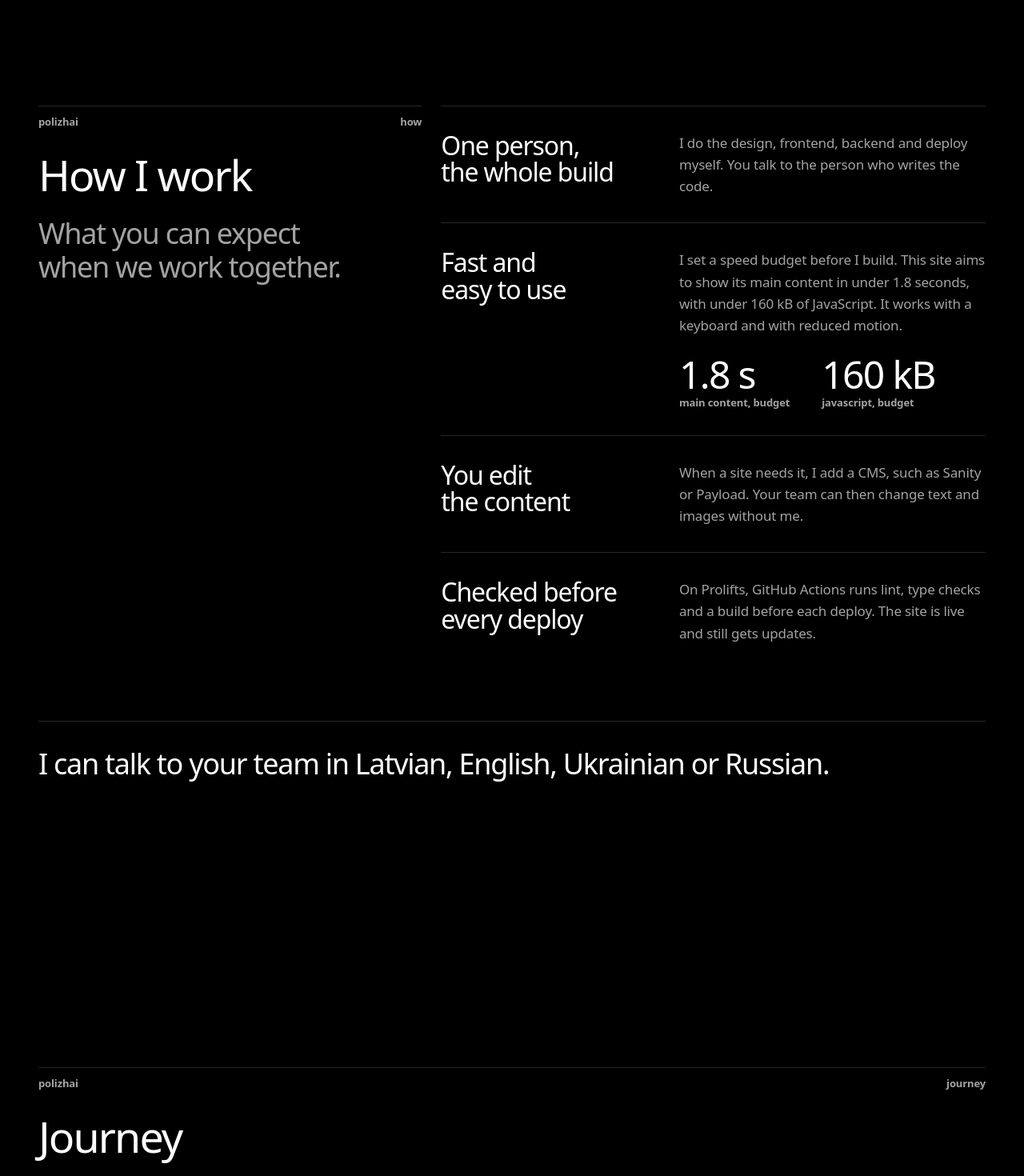
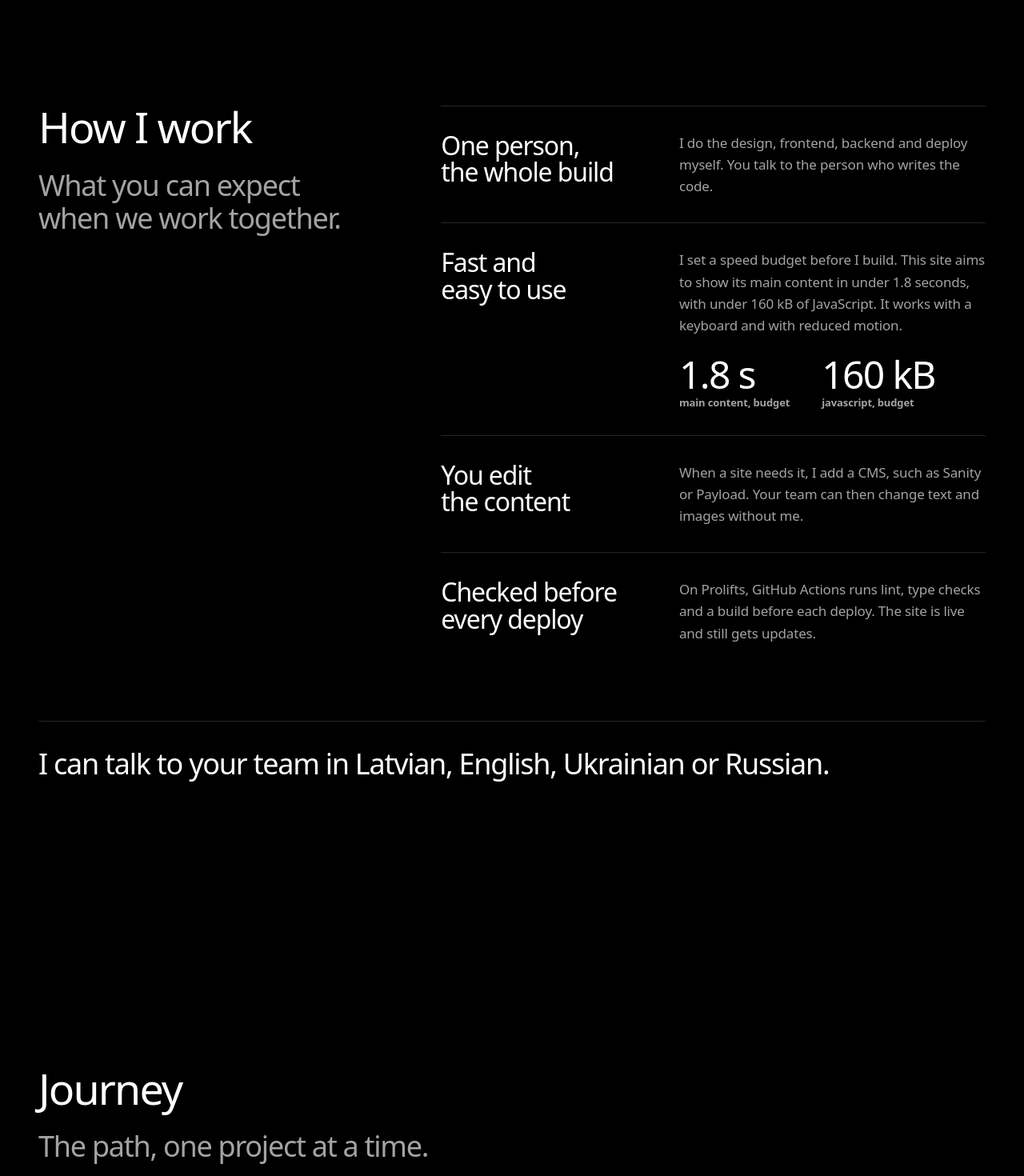
Before and after one commit to dmytropolizhai/polizhai.dev, a React (Vite) app: page / in a window 1280 px wide. Shown: the part 1160-2630 px from the top of the page at 80% size. Built offline with nearby package versions, Linux system fonts and the light colour scheme.

Commit message:
refactor: remove section corner labels

```diff
--- a/src/components/sections/client-quote.tsx
+++ b/src/components/sections/client-quote.tsx
@@ -1,4 +1,3 @@
-import { CornerLabels } from "@/components/ui/corner-labels";
 import { Reveal } from "@/components/ui/reveal";
 import { SectionTitle } from "@/components/ui/section";
 import { facts, isTbd, showClientQuote, t } from "@/lib/content";
@@ -11,10 +10,7 @@ export function ClientQuote() {
 
   return (
     <section id="client" aria-labelledby="client-title" className="container-site py-(--section-y)">
-      <CornerLabels topic={t.nav.sections.client.short.toLowerCase()} />
-      <SectionTitle id="client-title" className="mt-(--space-8)">
-        {t.client.heading}
-      </SectionTitle>
+      <SectionTitle id="client-title">{t.client.heading}</SectionTitle>
       <Reveal>
         <figure className="mt-(--space-8) border-l-2 border-fg pl-(--space-8)">
           <blockquote className="type-h2">
--- a/src/components/sections/contact.tsx
+++ b/src/components/sections/contact.tsx
@@ -2,7 +2,6 @@ import { useEffect, useState } from "react";
 import { Send } from "@/components/animate-ui/icons/send";
 import { buttonVariants } from "@/components/ui/button";
 import { CopyEmailButton } from "@/components/ui/copy-email-button";
-import { CornerLabels } from "@/components/ui/corner-labels";
 import { Reveal } from "@/components/ui/reveal";
 import { SectionTitle } from "@/components/ui/section";
 import { ExternalNote, externalProps } from "@/components/ui/text-link";
@@ -29,7 +28,7 @@ function RigaClock() {
     };
   }, []);
   return (
-    <p className="type-label mt-2 text-right text-fg-muted">
+    <p className="type-label text-right text-fg-muted">
       {t.contact.localTimeLabel} · <time className="type-num">{now ?? "--:--"}</time>
     </p>
   );
@@ -50,7 +49,7 @@ export function Contact() {
       className="texture-grain relative flex min-h-svh flex-col"
     >
       <div className="container-site relative z-(--z-content) flex flex-1 flex-col pt-(--section-y)">
-        <CornerLabels topic={t.nav.sections.contact.short.toLowerCase()} aside={<RigaClock />} />
+        <RigaClock />
 
         <div className="mt-auto pt-(--space-24)">
           {poster.show && (
--- a/src/components/sections/how.tsx
+++ b/src/components/sections/how.tsx
@@ -1,4 +1,3 @@
-import { CornerLabels } from "@/components/ui/corner-labels";
 import { Reveal } from "@/components/ui/reveal";
 import { SectionTitle } from "@/components/ui/section";
 import { t } from "@/lib/content";
@@ -12,10 +11,7 @@ export function How() {
       <div className="grid gap-x-6 gap-y-12 lg:grid-cols-12">
         <header className="lg:col-span-5">
           <div className="lg:sticky lg:top-12">
-            <CornerLabels topic={t.nav.sections.how.short.toLowerCase()} />
-            <SectionTitle id="how-title" className="mt-(--space-8)">
-              {t.how.heading}
-            </SectionTitle>
+            <SectionTitle id="how-title">{t.how.heading}</SectionTitle>
             <p className="type-lede mt-(--space-6) max-w-[24ch] text-fg-muted">{t.how.intro}</p>
           </div>
         </header>
--- a/src/components/ui/corner-labels.tsx
+++ /dev/null
@@ -1,15 +0,0 @@
-import { facts } from "@/lib/content";
-import { cn } from "@/lib/utils";
-
-/** The poster corner labels: hairline, `polizhai` left, the topic right. */
-export function CornerLabels({ topic, aside, className }: { topic: string; aside?: React.ReactNode; className?: string }) {
-  return (
-    <div className={cn("border-t border-line pt-3", className)}>
-      <div className="type-label flex items-baseline justify-between gap-4 text-fg-muted">
-        <span>{facts.person.familyName.toLowerCase()}</span>
-        <span>{topic}</span>
-      </div>
-      {aside}
-    </div>
-  );
-}
--- a/src/components/ui/section.tsx
+++ b/src/components/ui/section.tsx
@@ -1,7 +1,5 @@
 import type { SectionId } from "@content/site";
-import { t } from "@/lib/content";
 import { cn } from "@/lib/utils";
-import { CornerLabels } from "./corner-labels";
 import { Reveal } from "./reveal";
 
 type SectionProps = {
@@ -13,12 +11,12 @@ type SectionProps = {
   children: React.ReactNode;
 };
 
-/** Section shell: corner labels, title (never animated), optional `type-lede` intro, then content. */
+/** Section shell: title (never animated), optional `type-lede` intro, then content. */
 export function Section({ id, title, intro, className, children }: SectionProps) {
   const headingId = `${id}-title`;
   return (
     <section id={id} aria-labelledby={headingId} className={cn("container-site py-(--section-y)", className)}>
-      <SectionHeader id={id} headingId={headingId} title={title} intro={intro} />
+      <SectionHeader headingId={headingId} title={title} intro={intro} />
       {children}
     </section>
   );
@@ -42,13 +40,11 @@ export function SectionTitle({
 }
 
 export function SectionHeader({
-  id,
   headingId,
   title,
   intro,
   className,
 }: {
-  id: SectionId;
   headingId: string;
   title: string;
   intro?: string;
@@ -56,10 +52,7 @@ export function SectionHeader({
 }) {
   return (
     <header className={cn("mb-(--space-16)", className)}>
-      <CornerLabels topic={t.nav.sections[id].short.toLowerCase()} />
-      <SectionTitle id={headingId} className="mt-(--space-8)">
-        {title}
-      </SectionTitle>
+      <SectionTitle id={headingId}>{title}</SectionTitle>
       {intro && (
         <Reveal>
           <p className="type-lede mt-(--space-6) max-w-[36ch] text-fg-muted">{intro}</p>
```
